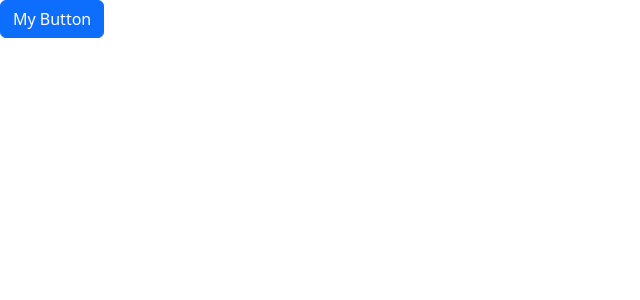
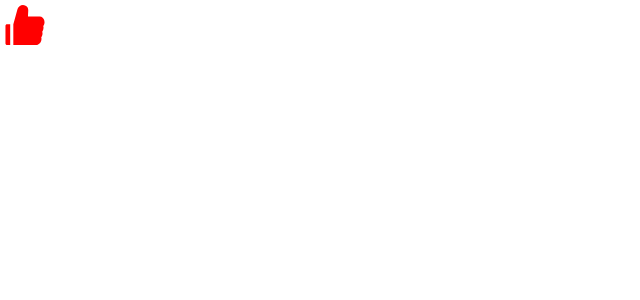
Before and after one commit to ZiyadBatekh/React-Learn, a React (Vite) app: page / in a window 1280 px wide. Shown: the top 300 px of the page, without its empty margins (0-640 px from the left). Built offline with nearby package versions, Linux system fonts and the light colour scheme.

Commit message:
Adding React Icons

```diff
--- a/package.json
+++ b/package.json
@@ -11,7 +11,8 @@
   "dependencies": {
     "bootstrap": "^5.3.3",
     "react": "^18.2.0",
-    "react-dom": "^18.2.0"
+    "react-dom": "^18.2.0",
+    "react-icons": "^5.2.1"
   },
   "devDependencies": {
     "@types/react": "^18.0.27",
--- a/src/App.tsx
+++ b/src/App.tsx
@@ -1,16 +1,12 @@
 import { useState } from "react";
 import Alert from "./components/Alert";
 import Button from "./components/Button";
+import ReactIcons from "./components/React-icons";
 
 function App() {
   const [alertVisible, setAlertVisibility] = useState(false);
   return (
-    <div>
-      {alertVisible && (
-        <Alert onClose={() => setAlertVisibility(false)}>My Alert</Alert>
-      )}
-      <Button onClick={() => setAlertVisibility(true)}>My Button</Button>
-    </div>
+    <ReactIcons/>
   );
 }
 
--- /dev/null
+++ b/src/components/React-icons.tsx
@@ -0,0 +1,9 @@
+import { AiFillLike } from "react-icons/ai";
+
+const ReactIcons = () => {
+  return (
+    <AiFillLike color="red" size={50} />
+  )
+}
+
+export default ReactIcons
```
Also changed, not shown: 1 other file (tests, documents, lock files or other folders).
